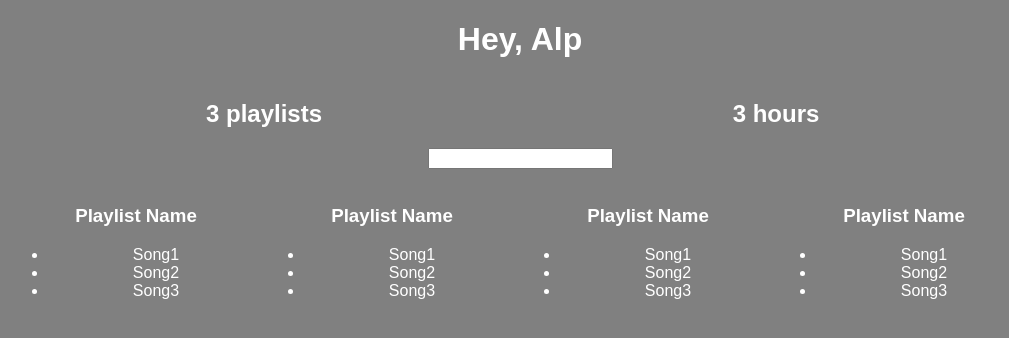
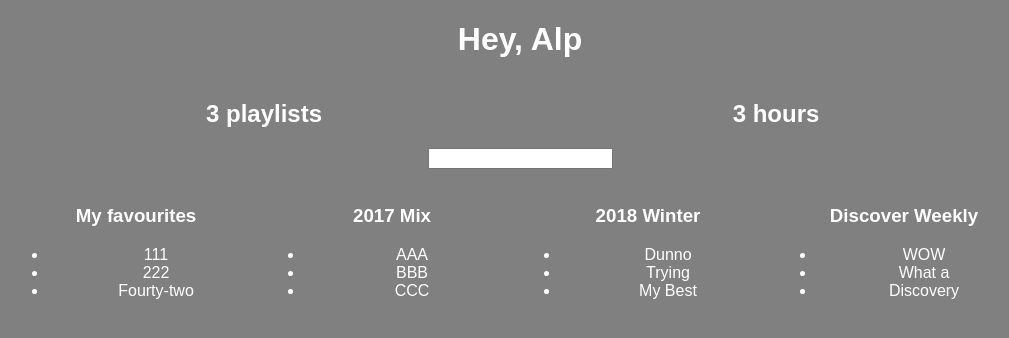
Before and after one commit to dyslexicat/easy-playlists, a React (Create React App) app: page / in a window 1280 px wide. Shown: the top 338 px of the page, without its empty margins (120-1129 px from the left). Built offline with nearby package versions, Linux system fonts and the light colour scheme.

Commit message:
More Fake Data

```diff
--- a/src/App.js
+++ b/src/App.js
@@ -1,5 +1,4 @@
 import React, { Component } from 'react';
-import logo from './logo.svg';
 import './App.css';
 
 let defaultStyle = {
@@ -73,8 +72,12 @@
     return (
       <div style={{...defaultStyle, display: "inline-block", width: "20%"}}>
         <img/>
-        <h3>Playlist Name</h3>
-        <ul><li>Song1</li><li>Song2</li><li>Song3</li></ul>
+        <h3>{this.props.playlist.name}</h3>
+        <ul>
+          {this.props.playlist.songs.map(song =>
+            <li>{song}</li>
+          )}
+        </ul>
       </div>
     );
   }
@@ -93,7 +96,6 @@
 
   }
 
-
   render() {
     return (
       <div className="App">
@@ -104,11 +106,10 @@
           </h1>
         <PlaylistCounter playlists={this.state.serverData.user.name}/>
         <HoursCounter playlists={this.state.serverData.user.name}/>
-        <Filter />
-        <Playlist />
-        <Playlist />
-        <Playlist />
-        <Playlist />
+        <Filter/>
+        {this.state.serverData.user.playlists.map(playlist =>
+          <Playlist playlist={playlist}/>
+        )}
       </div> : <h1 style={{defaultStyle}}>Loading...</h1>
       }
     </div>
```
